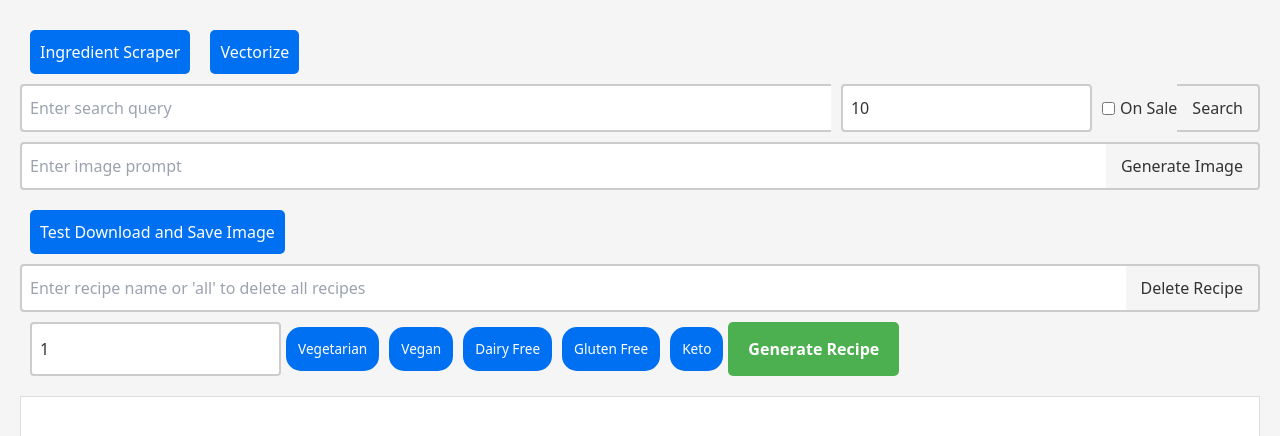
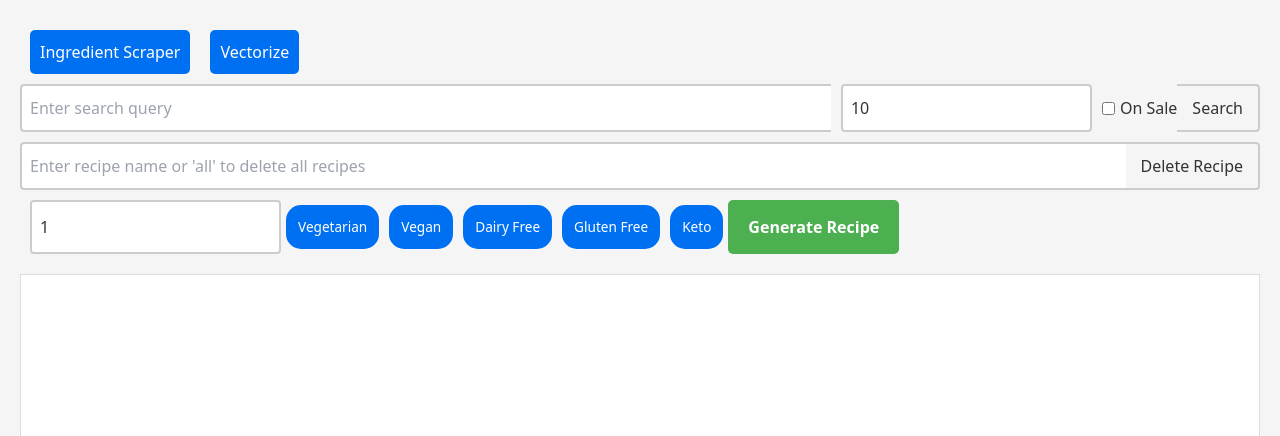
Before and after one commit to AStox/savvysupper, a Next.js app: page /admin in a window 1280 px wide. Shown: the top 436 px of the page. Built offline with nearby package versions, Linux system fonts and the light colour scheme.

Commit message:
remove image gen

```diff
--- a/pages/admin.tsx
+++ b/pages/admin.tsx
@@ -54,19 +54,6 @@ const AdminPage = () => {
     setLoading(false);
   };
 
-  const genImage = async () => {
-    setLoading(true);
-    setNumberOfRecipes(1);
-    setProgress("");
-    setResponse("");
-    setImageSrc("");
-    const response = await generateImage(imagePrompt);
-    const data = await response;
-    setImageSrc(data.url);
-    setResponse(JSON.stringify(data, null, 2));
-    setLoading(false);
-  };
-
   const genRecipes = async () => {
     setLoading(true);
     setProgress("");
@@ -88,22 +75,6 @@ const AdminPage = () => {
       setResponse(JSON.stringify(recipe, null, 2));
     });
 
-    setLoading(false);
-  };
-
-  const testDownloadAndSaveImage = async () => {
-    setLoading(true);
-    setNumberOfRecipes(1);
-    setProgress("");
-    setResponse("");
-    setImageSrc("");
-    const response = await downloadAndSaveImage(
-      "https://images.unsplash.com/photo-1682686581413-0a0ec9bb35bb?q=80&w=2940&auto=format&fit=crop&ixlib=rb-4.0.3&ixid=M3wxMjA3fDF8MHxwaG90by1wYWdlfHx8fGVufDB8fHx8fA%3D%3D",
-      "test.jpg"
-    );
-    const data = await response;
-    setResponse(JSON.stringify(data, null, 2));
-    setImageSrc(data);
     setLoading(false);
   };
 
@@ -170,22 +141,6 @@ const AdminPage = () => {
         <input
           type="text"
           className={styles.searchInput}
-          value={imagePrompt}
-          onChange={(e) => setImagePrompt(e.target.value)}
-          placeholder="Enter image prompt"
-          disabled={loading}
-        />
-        <button className={styles.searchButton} onClick={genImage} disabled={loading}>
-          Generate Image
-        </button>
-      </div>
-      <button className={styles.button} onClick={testDownloadAndSaveImage} disabled={loading}>
-        Test Download and Save Image
-      </button>
-      <div className={styles.searchGroup}>
-        <input
-          type="text"
-          className={styles.searchInput}
           value={recipe}
           onChange={(e) => setRecipe(e.target.value)}
           placeholder="Enter recipe name or 'all' to delete all recipes"
```
